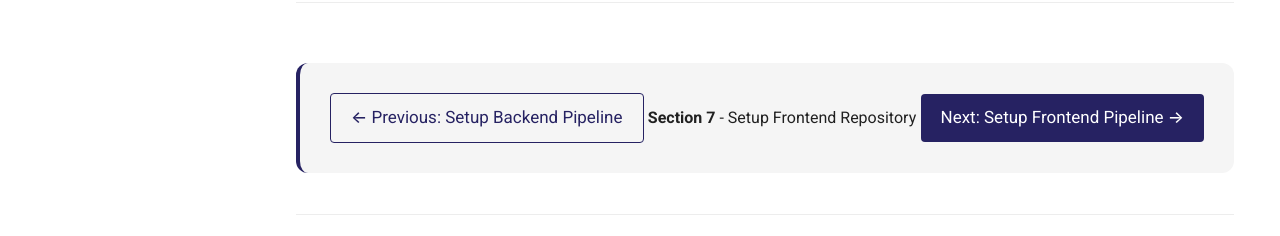
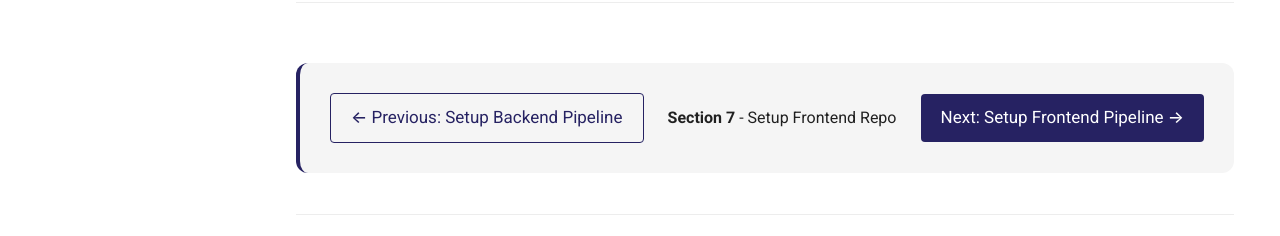
Before and after one commit to Pawa-IT-Solutions/cloud-mastery-docs, an MkDocs documentation site: the page built from docs/setup-frontend-repository.md, in a window 1280 px wide and 900 px high, scrolled down 4171 px. Shown: the part 661-897 px from the top of the window. Built offline with MkDocs 1.6.1 and Material for MkDocs 9.7.7, drawn with Linux system fonts in a browser that asks for light colours.

Commit message:
updates on docs

```diff
--- a/docs/setup-frontend-repository.md
+++ b/docs/setup-frontend-repository.md
@@ -76,7 +76,7 @@ We will clone the frontend into a separate directory within our Cloud Shell home
     <a href="../setup-backend-pipeline/" class="btn-secondary">← Previous: Setup Backend Pipeline</a>
   </div>
   <div class="nav-item">
-    <span><strong>Section 7 </strong> -  Setup Frontend Repository </span>
+    <span><strong>Section 7 </strong> -  Setup Frontend Repo </span>
   </div>
   <div class="nav-item">
     <a href="../setup-frontend-pipeline" class="btn-primary">Next: Setup Frontend Pipeline →</a>
--- a/mkdocs.yml
+++ b/mkdocs.yml
@@ -69,7 +69,7 @@ nav:
       - "Setup Backend Repository": setup-backend-repository.md
       - "Setup Backend Pipeline": setup-backend-pipeline.md
       - "Setup Frontend Repository": setup-frontend-repository.md
-      - "Setup Cloud Build for Frontend": setup-cloud-build-frontend.md
+      - "Setup Cloud Build for Frontend": setup-frontend-pipeline.md
       - "Access the Application": accessing-the-application.md
   - "Data to Dashboards":
       - "Data Analytics & Visualization": data-analytics-lab.md
```
